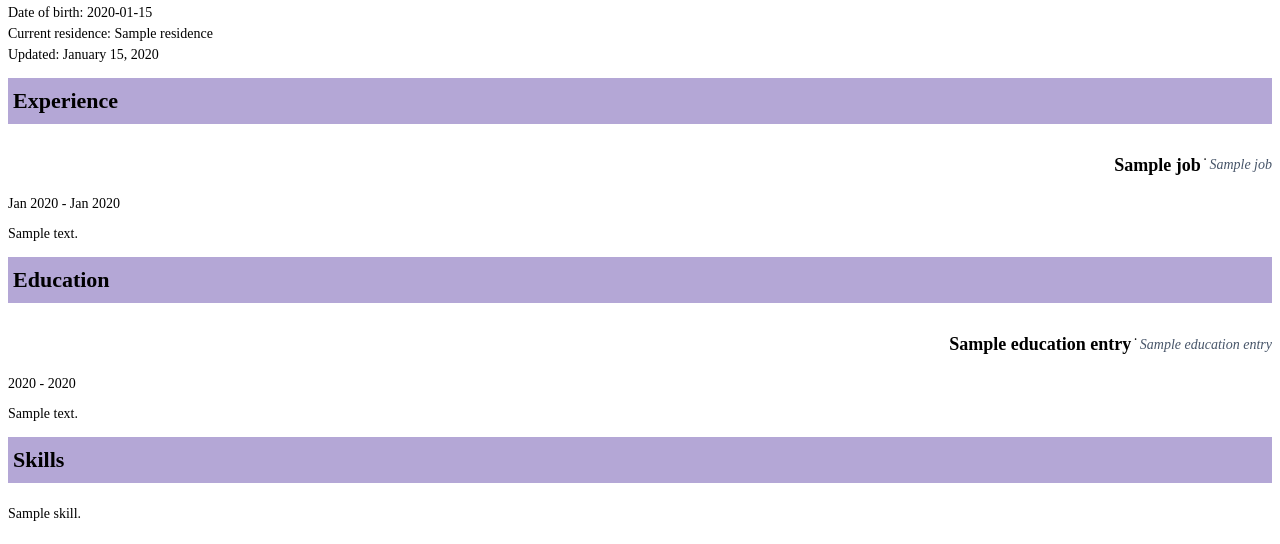
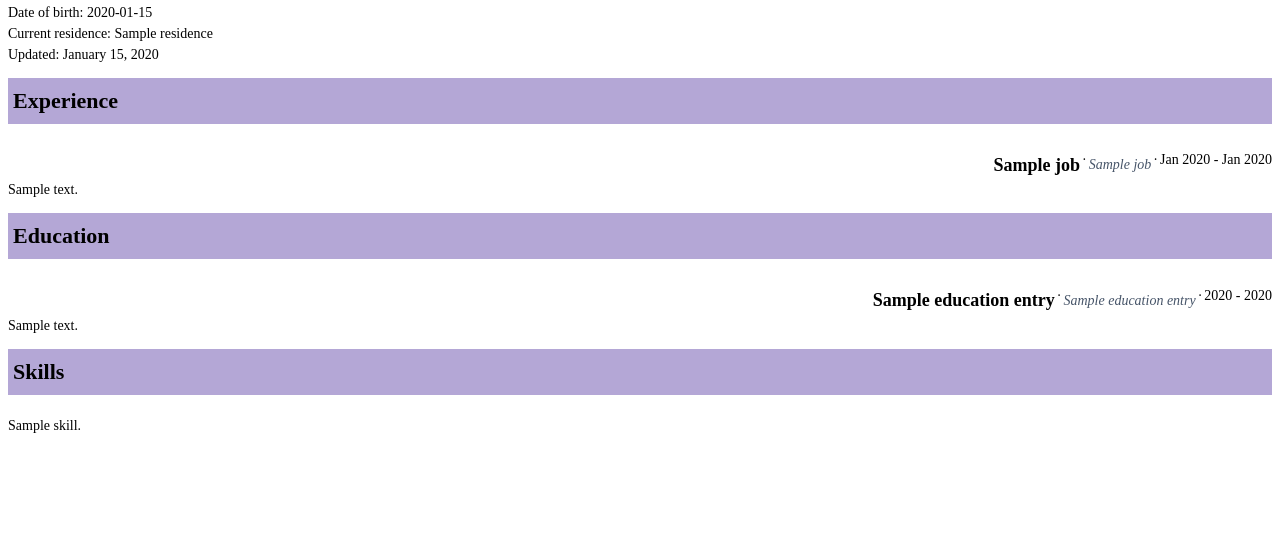
Before and after one commit to elam91/resume_backend, a Django app: template main/templates/main/resume_export.html in a window 1280 px wide. Shown: the part 87-631 px from the top of the page. Run offline with Django 3.2, Linux system fonts and the light colour scheme; the template is opened without the code that fills it: most values are stand-ins (such as "Sample title", 1, 10 or a date in 2020).

Commit message:
change pdf template

```diff
--- a/main/renderers.py
+++ b/main/renderers.py
@@ -11,8 +11,7 @@ def render_to_pdf(template_src, context_dict={}):
     html = template.render(context_dict)
     response = HttpResponse(content_type='application/pdf')
     response['Content-Disposition'] = f'attachment; filename="Elam Buteil - Full-stack Developer - {timezone.now().date().strftime("%B %d, %Y")}.pdf"'
-    # result = BytesIO()
-    # pdf = pisa.pisaDocument(BytesIO(html.encode("ISO-8859-1")), result)
+
     pisa_status = pisa.CreatePDF(
         html, dest=response
 
--- a/main/templates/main/resume_export.html
+++ b/main/templates/main/resume_export.html
@@ -103,8 +103,10 @@
                 <div class="flex-row">
                     <h1 class="title-name">{{ job.title_name }}</h1>
                     <p>·</p>
-                    <p class="flex-item org-name">{{ job.organization_name }}</p></div>
-             <p>{{ job.start_date|date:"M Y" }} -  {% if job.end_date %} {{ job.end_date|date:"M Y" }}  {% else %} Present {% endif %} </p>
+                    <p class="flex-item org-name">{{ job.organization_name }}</p>
+                         <p>·</p>
+                        <p>{{ job.start_date|date:"M Y" }} -  {% if job.end_date %} {{ job.end_date|date:"M Y" }}  {% else %} Present {% endif %} </p>
+                </div>
                 {% if job.description %}
                 {{ job.description |safe }}
                 {% endif %}
@@ -119,8 +121,11 @@
                 <div class="flex-row">
                     <h1 class="title-name">{{ education_entry.title_name }}</h1>
                     <p>·</p>
-                    <p class="flex-item org-name">{{ education_entry.organization_name }}</p></div>
-             <p>{{ education_entry.start_date|date:"Y" }} -  {% if education_entry.end_date %} {{ education_entry.end_date|date:"Y" }}  {% else %} Present {% endif %} </p>
+                    <p class="flex-item org-name">{{ education_entry.organization_name }}</p>
+                      <p>·</p>
+                  <p>{{ education_entry.start_date|date:"Y" }} -  {% if education_entry.end_date %} {{ education_entry.end_date|date:"Y" }}  {% else %} Present {% endif %} </p>
+                </div>
+
                 {% if education_entry.description %}
                 {{ education_entry.description |safe }}
                 {% endif %}
```
